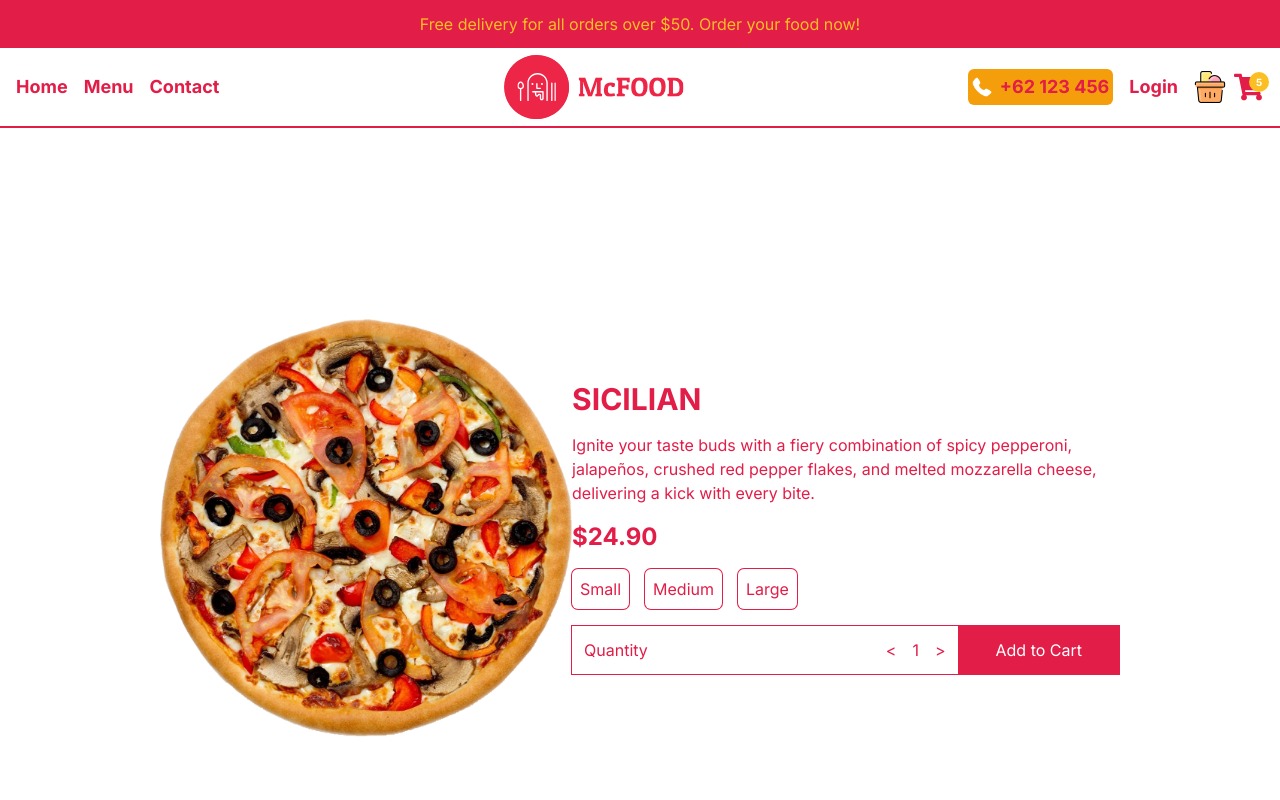
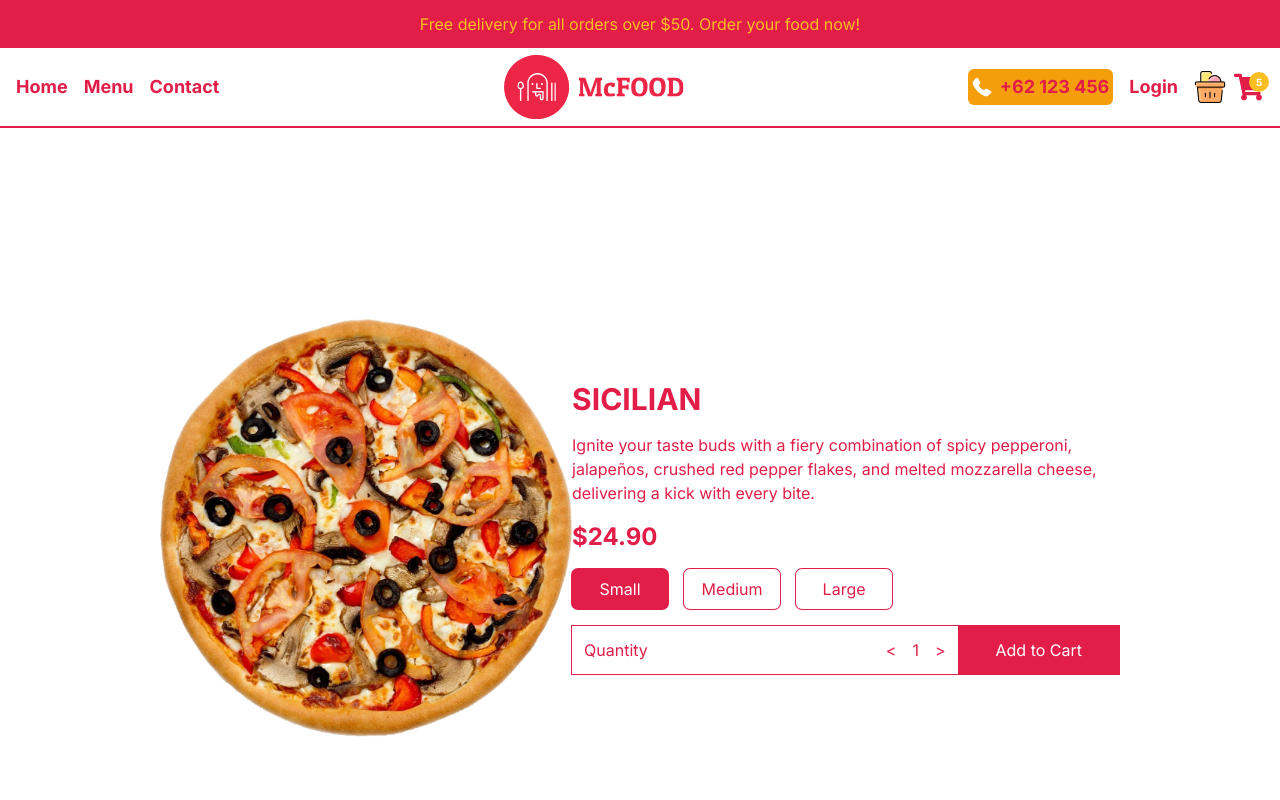
Before and after one commit to andryariadi/food-ordering-app, a Next.js app in the folder food-app/: page /product/1 in a window 1280 px wide. Shown: the top 800 px of the page. Built offline with nearby package versions, Linux system fonts and the light colour scheme.

Commit message:
setup total price

```diff
--- a/food-app/src/components/Price.tsx
+++ b/food-app/src/components/Price.tsx
@@ -1,3 +1,7 @@
+"use client";
+
+import { useEffect, useState } from "react";
+
 type Props = {
   id: number;
   price: number;
@@ -5,13 +9,31 @@ type Props = {
 };
 
 export default function Price({ id, price, options }: Props) {
+  const [total, setTotal] = useState(price);
+  const [quantity, setQuantity] = useState(1);
+  const [selected, setSelected] = useState(0);
+
+  useEffect(() => {
+    setTotal(quantity * (options ? price + options[selected].additionalPrice : price));
+  }, [quantity, price, selected, options]);
+
   return (
     <>
       <div className="flex flex-col gap-4">
-        <h2 className="text-2xl font-bold">${price.toFixed(2)}</h2>
+        <h2 className="text-2xl font-bold">${total.toFixed(2)}</h2>
         <div className="flex gap-4">
-          {options?.map((option) => (
-            <button key={option.title} className="p-2 ring-1 ring-rose-600 rounded-md">
+          {options?.map((option, index) => (
+            <button
+              key={option.title}
+              className="min-w-[6rem] p-2 ring-1 ring-rose-600 rounded-md"
+              style={{
+                background: index === selected ? "rgb(225 29 72)" : "white",
+                color: index === selected ? "white" : "rgb(225 29 72)",
+              }}
+              onClick={() => {
+                setSelected(index);
+              }}
+            >
               {option.title}
             </button>
           ))}
@@ -20,9 +42,9 @@ export default function Price({ id, price, options }: Props) {
           <div className="w-full flex justify-between p-3 ring-1 ring-rose-600">
             <span>Quantity</span>
             <div className="flex gap-4 items-center">
-              <button>{"<"}</button>
-              <span>1</span>
-              <button>{">"}</button>
+              <button onClick={() => setQuantity((prev) => (prev > 1 ? prev - 1 : 1))}>{"<"}</button>
+              <span>{quantity}</span>
+              <button onClick={() => setQuantity((prev) => (prev < 9 ? prev + 1 : 9))}>{">"}</button>
             </div>
           </div>
           <button className="bg-rose-600 text-white p-[0.80rem] w-56">Add to Cart</button>
```
